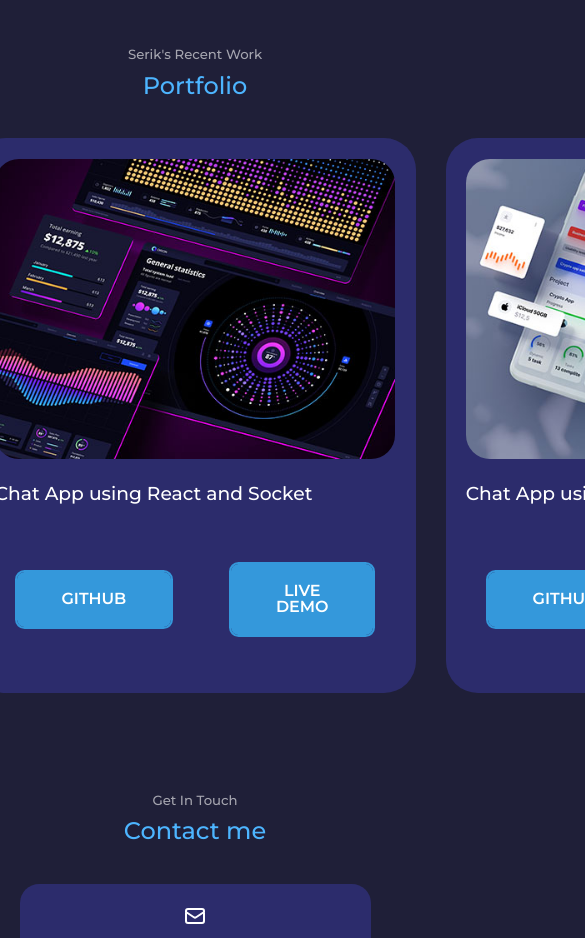
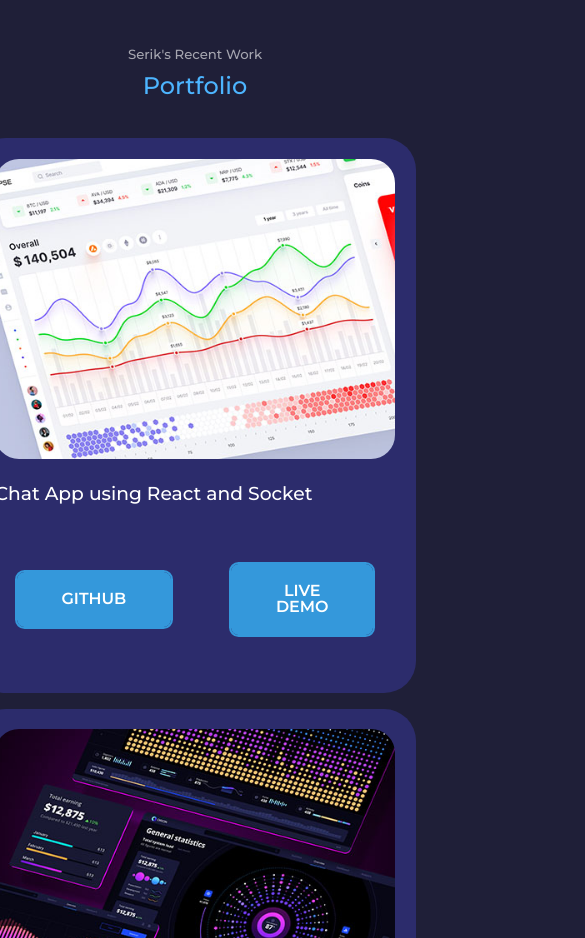
Before and after one commit to sezamiti/Portfolio-website, a React (Create React App) app: page / in a window 390 px wide. Shown: the part 3260-4198 px from the top of the page, 585 px wide, since content can reach past the window. Built offline with nearby package versions, Linux system fonts and the light colour scheme.

Commit message:
fix: adpativn

```diff
--- a/src/components/portfolio/portfolio.css
+++ b/src/components/portfolio/portfolio.css
@@ -1,4 +1,4 @@
-.container.portfolio__container{
+.portfolio__container{
     display: grid;
     grid-template-columns: repeat(3, 1fr);
     justify-content: center;
@@ -38,13 +38,18 @@
 
 @media screen and (max-width: 1024px){
     .portfolio__container{
-        grid-template-columns: 1fr 1fr;
+        grid-template-columns: 1fr ;
         gap: 1.2rem;
+
+    }
+
+    .portfolio__item{
+
     }
 }
 @media screen and (max-width: 600px){
     .portfolio__container{
-        grid-template-columns: 1fr 2fr;;
+        grid-template-columns: 1fr;;
         gap: 1rem;
     }
 }
```
